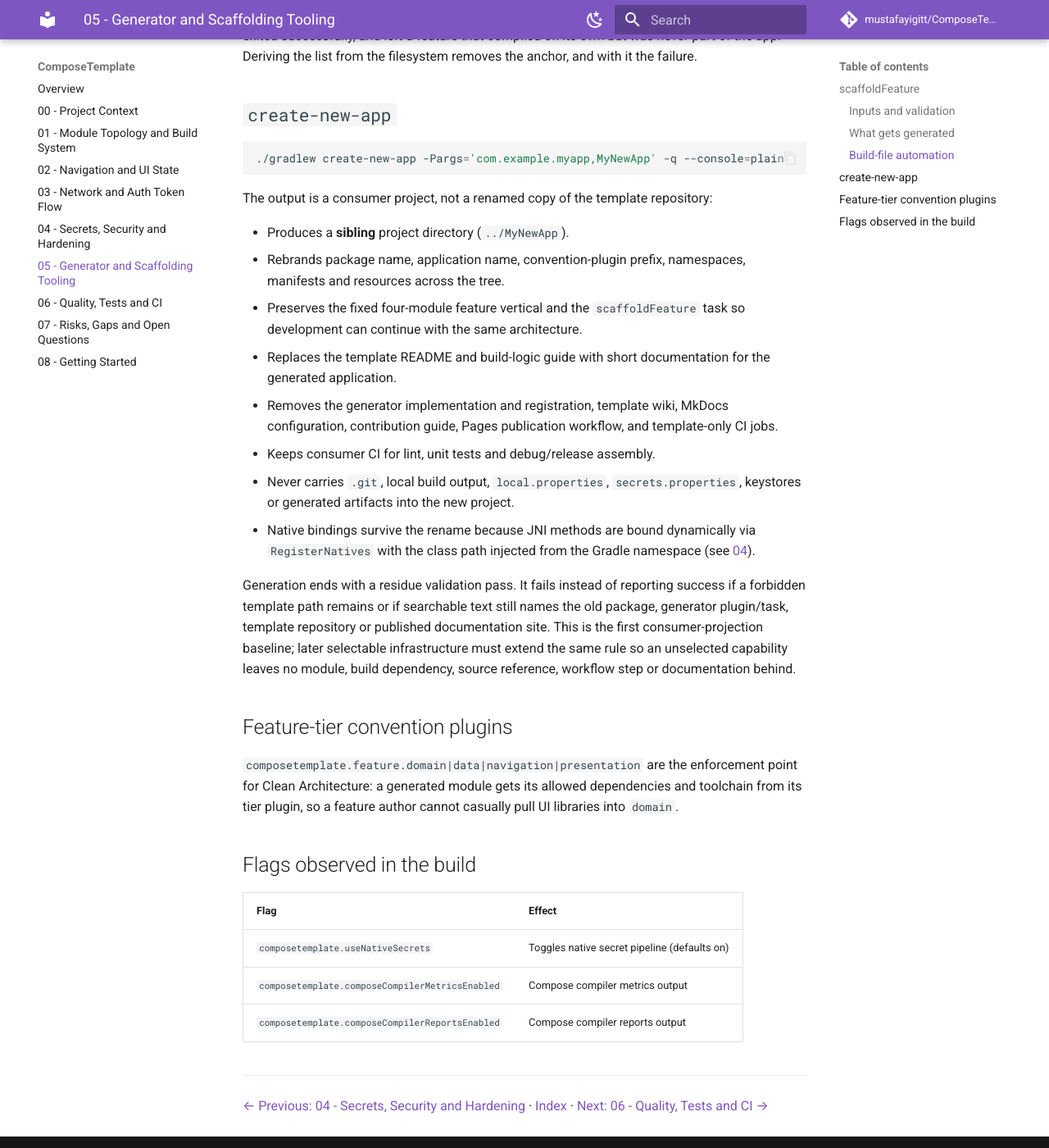
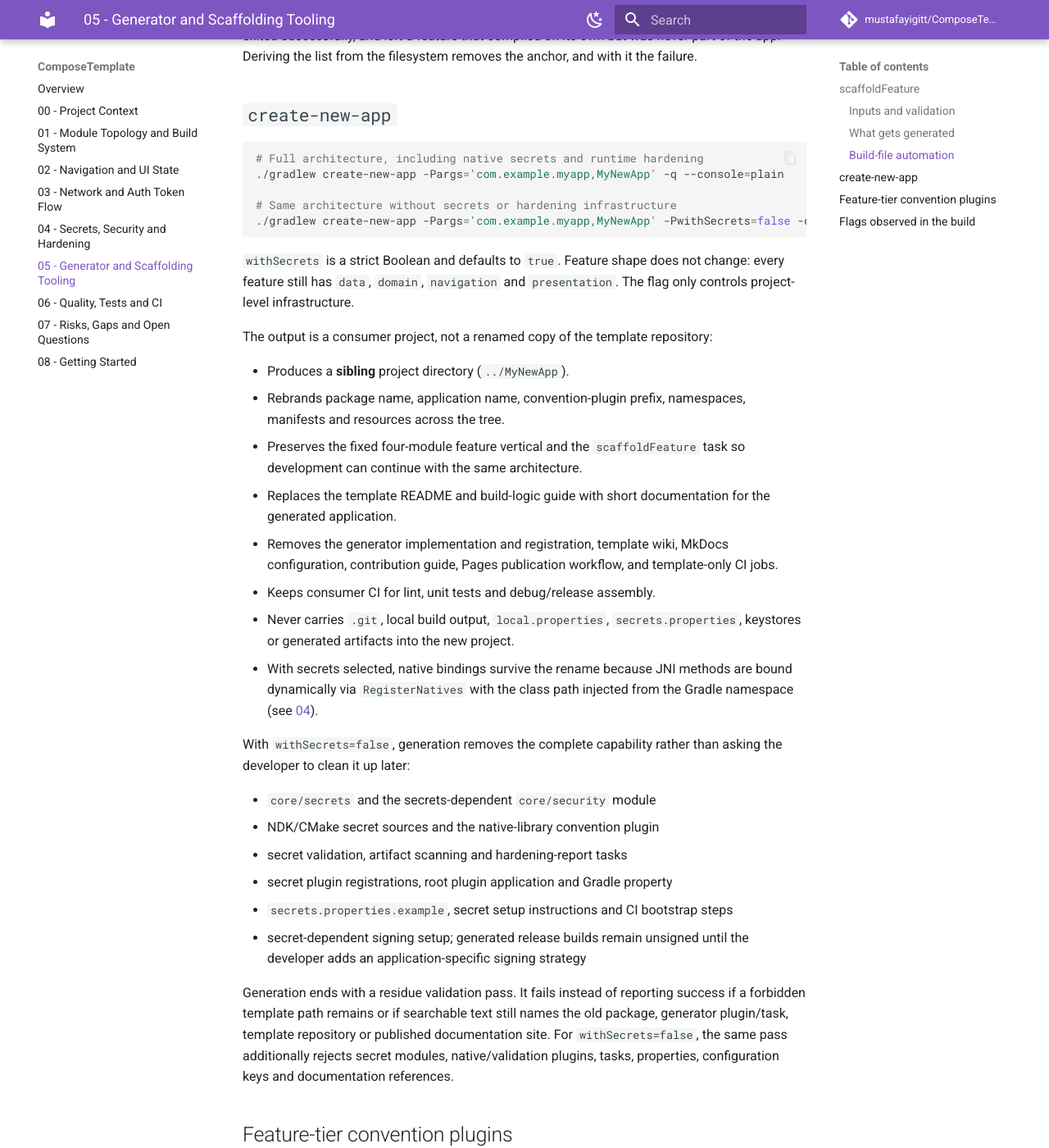
Before and after one commit to mustafayigitt/ComposeTemplate, an MkDocs documentation site: the page built from wiki/05-generator-and-scaffolding.md, in a window 1280 px wide and 1400 px high, scrolled down 1490 px. Shown: the whole window at 82% size. Built offline with MkDocs 1.6.1 and Material for MkDocs 9.7.7, drawn with Linux system fonts in a browser that asks for light colours; comment, search, counter and statistics services are not loaded; some of the changed text lies outside the part shown.

Commit message:
docs: describe selectable secrets generation

````diff
--- a/wiki/05-generator-and-scaffolding.md
+++ b/wiki/05-generator-and-scaffolding.md
@@ -40,8 +40,14 @@ This replaces an earlier mechanism worth knowing about, because its failure mode
 ## `create-new-app`
 
 ```bash
+# Full architecture, including native secrets and runtime hardening
 ./gradlew create-new-app -Pargs='com.example.myapp,MyNewApp' -q --console=plain
+
+# Same architecture without secrets or hardening infrastructure
+./gradlew create-new-app -Pargs='com.example.myapp,MyNewApp' -PwithSecrets=false -q --console=plain
 ```
+
+`withSecrets` is a strict Boolean and defaults to `true`. Feature shape does not change: every feature still has `data`, `domain`, `navigation` and `presentation`. The flag only controls project-level infrastructure.
 
 The output is a consumer project, not a renamed copy of the template repository:
 
@@ -52,9 +58,18 @@ The output is a consumer project, not a renamed copy of the template repository:
 - Removes the generator implementation and registration, template wiki, MkDocs configuration, contribution guide, Pages publication workflow, and template-only CI jobs.
 - Keeps consumer CI for lint, unit tests and debug/release assembly.
 - Never carries `.git`, local build output, `local.properties`, `secrets.properties`, keystores or generated artifacts into the new project.
-- Native bindings survive the rename because JNI methods are bound dynamically via `RegisterNatives` with the class path injected from the Gradle namespace (see [04](04-secrets-and-hardening.md)).
+- With secrets selected, native bindings survive the rename because JNI methods are bound dynamically via `RegisterNatives` with the class path injected from the Gradle namespace (see [04](04-secrets-and-hardening.md)).
 
-Generation ends with a residue validation pass. It fails instead of reporting success if a forbidden template path remains or if searchable text still names the old package, generator plugin/task, template repository or published documentation site. This is the first consumer-projection baseline; later selectable infrastructure must extend the same rule so an unselected capability leaves no module, build dependency, source reference, workflow step or documentation behind.
+With `withSecrets=false`, generation removes the complete capability rather than asking the developer to clean it up later:
+
+- `core/secrets` and the secrets-dependent `core/security` module
+- NDK/CMake secret sources and the native-library convention plugin
+- secret validation, artifact scanning and hardening-report tasks
+- secret plugin registrations, root plugin application and Gradle property
+- `secrets.properties.example`, secret setup instructions and CI bootstrap steps
+- secret-dependent signing setup; generated release builds remain unsigned until the developer adds an application-specific signing strategy
+
+Generation ends with a residue validation pass. It fails instead of reporting success if a forbidden template path remains or if searchable text still names the old package, generator plugin/task, template repository or published documentation site. For `withSecrets=false`, the same pass additionally rejects secret modules, native/validation plugins, tasks, properties, configuration keys and documentation references.
 
 ## Feature-tier convention plugins
 
@@ -64,7 +79,8 @@ Generation ends with a residue validation pass. It fails instead of reporting su
 
 | Flag | Effect |
 | --- | --- |
-| `composetemplate.useNativeSecrets` | Toggles native secret pipeline (defaults on) |
+| `withSecrets` | Selects secrets and hardening infrastructure during project generation; defaults to `true` |
+| `composetemplate.useNativeSecrets` | Toggles the native path inside a generated project that selected secrets |
 | `composetemplate.composeCompilerMetricsEnabled` | Compose compiler metrics output |
 | `composetemplate.composeCompilerReportsEnabled` | Compose compiler reports output |
 
````
